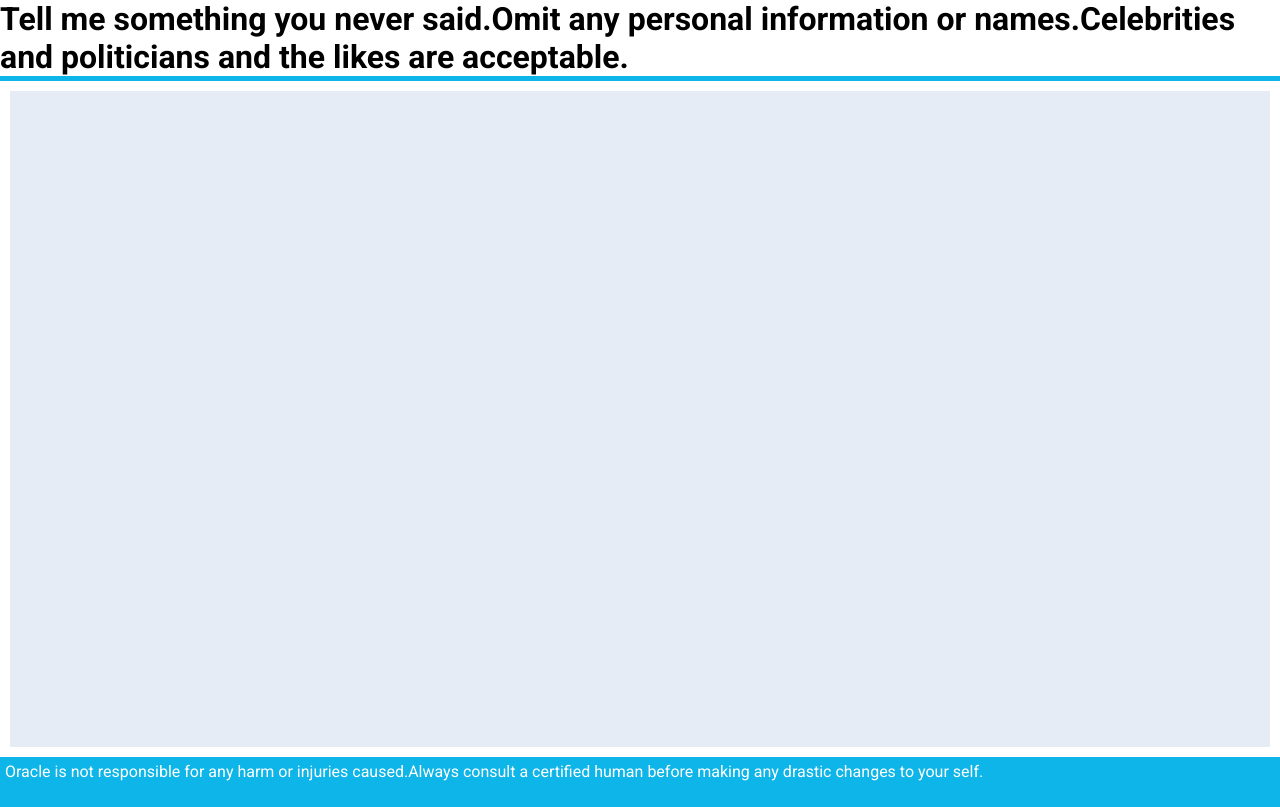
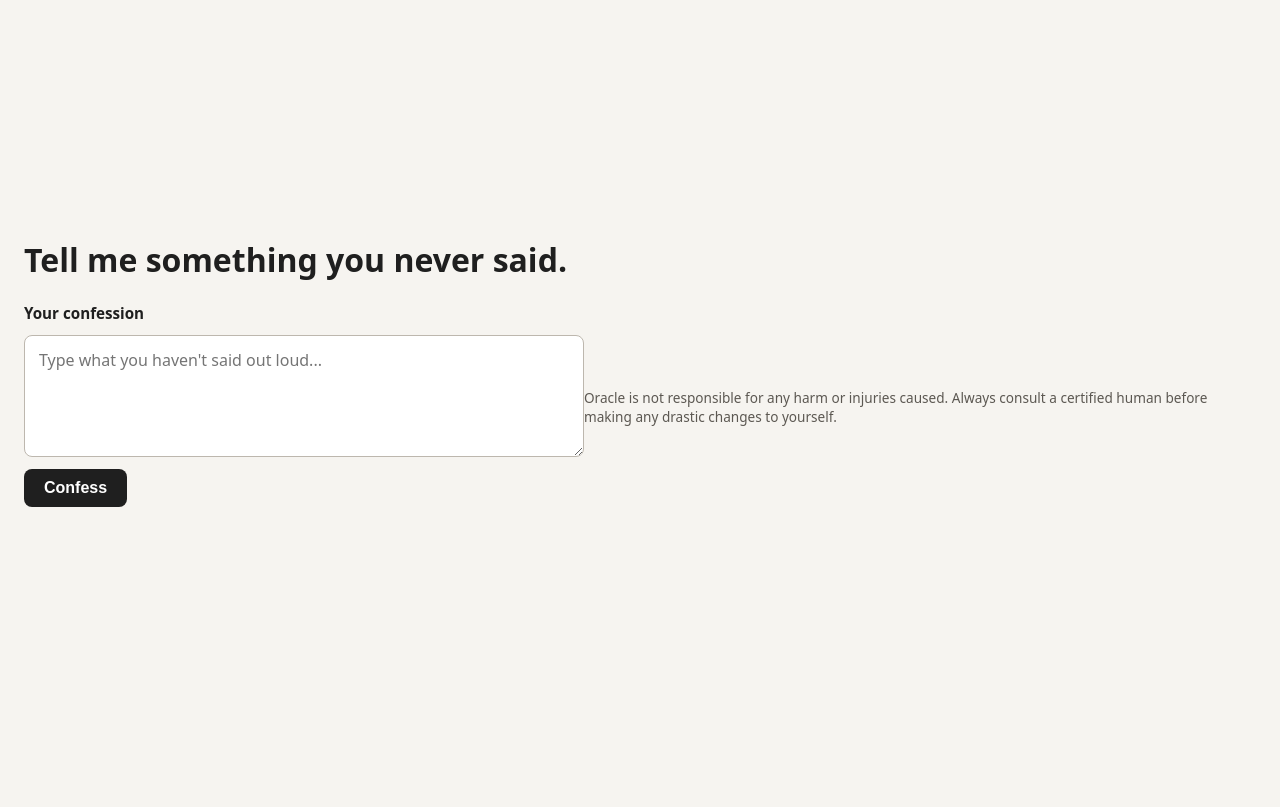
Before and after one commit to Cookadle/CART351, a Flask app: page / in a window 1280 px wide. After the commit the page ends 507 px from the top, so only its background shows below. Run offline with Flask 3, Linux system fonts and the light colour scheme.

Commit message:
styled the input box (copied from to do list made before) tweaked it ty name,added a disclaimer instead of footer.added script to html and clean up as well.good night hihi see you tommorow at 11

```diff
--- a/Confession-oracle/static/css/style.css
+++ b/Confession-oracle/static/css/style.css
@@ -0,0 +1,84 @@
+* {
+  box-sizing: border-box;
+}
+
+body {
+  margin: 0;
+  min-height: 100vh;
+  display: flex;
+  justify-content: center;
+  align-items: center;
+  padding: 24px;
+  font-family: system-ui, -apple-system, sans-serif;
+  background-color: #f6f4f0;
+  color: #1f1f1f;
+}
+
+.container {
+  width: 100%;
+  max-width: 560px;
+}
+
+h1 {
+  margin-top: 0;
+  margin-bottom: 24px;
+  font-size: 2rem;
+  line-height: 1.2;
+}
+
+#confession-form {
+  display: flex;
+  flex-direction: column;
+  gap: 12px;
+}
+
+label {
+  font-weight: 600;
+  font-size: 0.95rem;
+}
+
+textarea {
+  width: 100%;
+  padding: 12px 14px;
+  font-family: inherit;
+  font-size: 1rem;
+  line-height: 1.5;
+  border: 1px solid #bdb7ae;
+  border-radius: 8px;
+  resize: vertical;
+  background-color: #ffffff;
+}
+
+textarea:focus {
+  outline: none;
+  border-color: #333333;
+}
+
+button {
+  align-self: flex-start;
+  padding: 10px 20px;
+  font-size: 1rem;
+  font-weight: 600;
+  border: none;
+  border-radius: 8px;
+  background-color: #1f1f1f;
+  color: #ffffff;
+  cursor: pointer;
+}
+
+button:hover {
+  background-color: #3a3a3a;
+}
+
+#status-message {
+  min-height: 1.4em;
+  margin-top: 14px;
+  font-weight: 500;
+}
+
+.disclaimer {
+  margin-top: 28px;
+  font-size: 0.85rem;
+  line-height: 1.4;
+  color: #5c5852;
+}
--- a/Confession-oracle/templates/index.html
+++ b/Confession-oracle/templates/index.html
@@ -1,29 +1,51 @@
-
 <!DOCTYPE html>
-<html>
+<html lang="en">
   <head>
-    <link rel="preconnect" href="https://fonts.googleapis.com">
-    <link rel="preconnect" href="https://fonts.gstatic.com" crossorigin>
-    <link href="https://fonts.googleapis.com/css2?family=Roboto:ital,wght@0,100..900;1,100..900&display=swap" rel="stylesheet">
-    <link rel="stylesheet" href="../static/css/base.css">
-    <title>CART 351 FLASK TEST :)</title>
-
+    <meta charset="UTF-8" />
+    <meta name="viewport" content="width=device-width, initial-scale=1.0" />
+    <link rel="preconnect" href="https://fonts.googleapis.com" />
+    <link rel="preconnect" href="https://fonts.gstatic.com" crossorigin />
+    <link
+      href="https://fonts.googleapis.com/css2?family=Roboto:ital,wght@0,100..900;1,100..900&display=swap"
+      rel="stylesheet"
+    />
+    <link
+      rel="stylesheet"
+      href="{{ url_for('static', filename='css/style.css') }}"
+    />
+    <title>The Confession Oracle</title>
   </head>
   <body>
-        <header>
-           <h1>Tell me something you never said.Omit any personal information or names.Celebrities and politicians and the likes are acceptable.</h1>
-            <nav>
-                <ul>
-                <li> </li>
-                <li>  </li>
-                </ul>
-                </nav>
-        </header>
-        <main>
-        {% block content %}{% endblock %}
+    <header></header>
+
+    <main class="container">
+      <h1>Tell me something you never said.</h1>
+
+      <form id="confession-form">
+        <label for="confession-input">Your confession</label>
+        <textarea
+          id="confession-input"
+          name="text"
+          rows="4"
+          maxlength="500"
+          placeholder="Type what you haven't said out loud..."
+          required
+        ></textarea>
+
+        <button type="submit">Confess</button>
+      </form>
+
+      <p id="status-message" aria-live="polite"></p>
     </main>
+
     <footer>
-            Oracle is not responsible for any harm or injuries caused.Always consult a certified human before making any drastic changes to your self.
+      <p class="disclaimer">
+        Oracle is not responsible for any harm or injuries caused. Always
+        consult a certified human before making any drastic changes to
+        yourself.
+      </p>
     </footer>
+
+    <script src="{{ url_for('static', filename='js/main.js') }}"></script>
   </body>
 </html>
```
Lines whose indentation alone changed are shown as unchanged.
